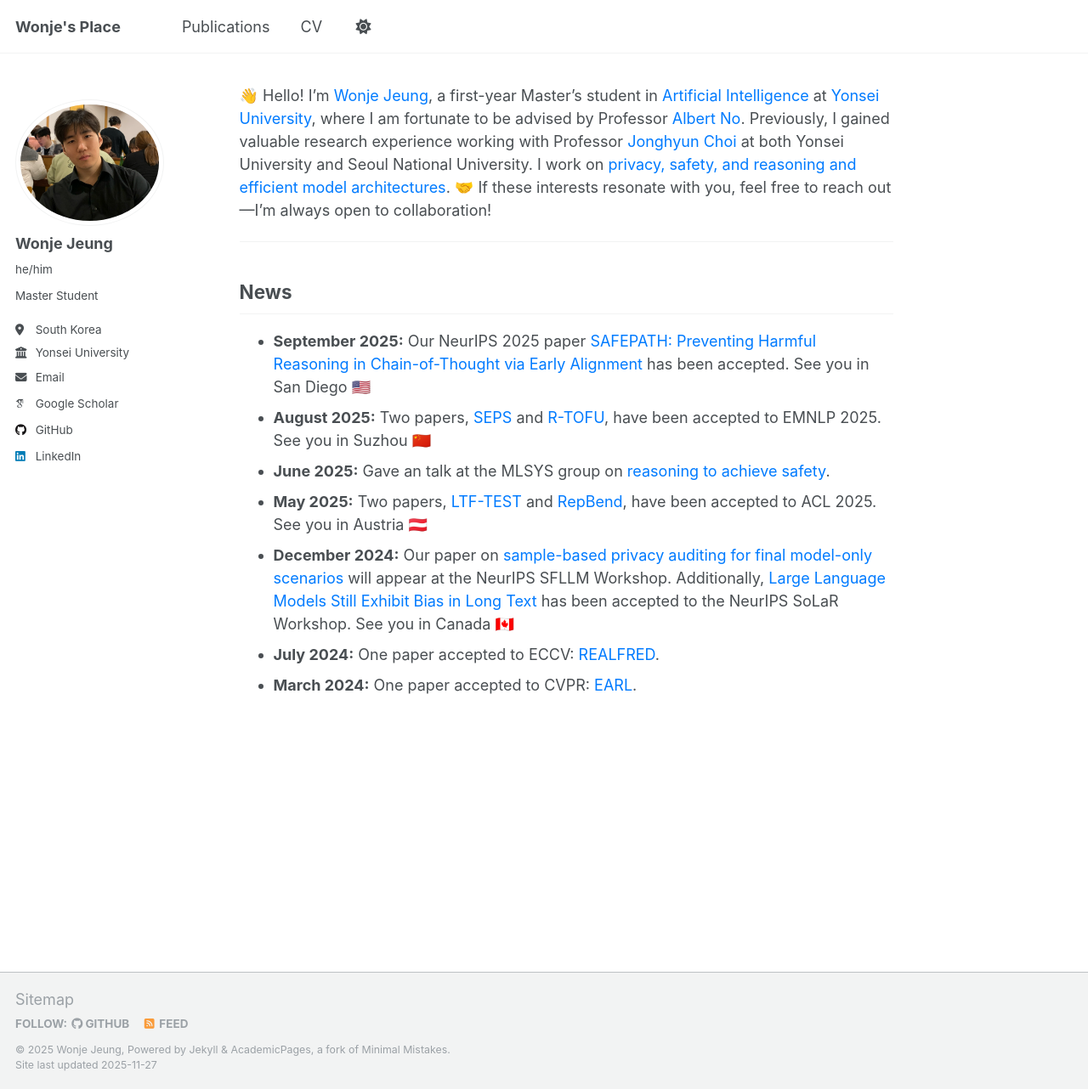
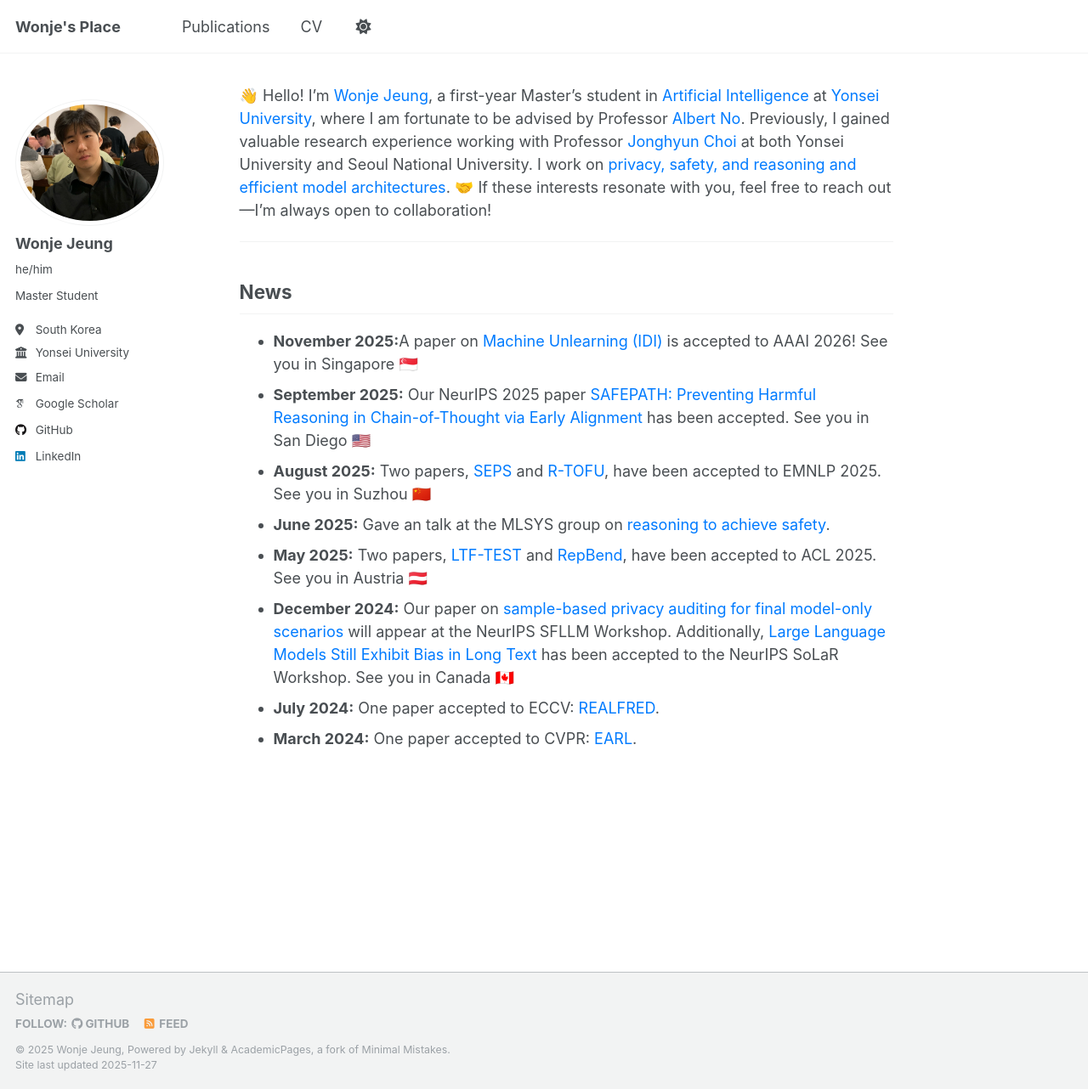
Before and after one commit to WonjeJeung/WonjeJeung.github.io, a Jekyll site: the page built from _pages/about.md, in a window 1280 px wide and 1282 px high. Shown: the whole window at 85% size. Built offline with Jekyll 4.4.1, drawn with Linux system fonts in a browser that asks for light colours; some web fonts are replaced.

Commit message:
news update

```diff
--- a/_pages/about.md
+++ b/_pages/about.md
@@ -20,6 +20,7 @@ Previously, I gained valuable research experience working with Professor <span c
 <hr>
 <h2>News</h2>
 <ul>
+  <li><b>November 2025:</b>A paper on <span class="blue-text">Machine Unlearning (IDI)</span> is accepted to AAAI 2026! See you in Singapore 🇸🇬</li>
   <li><b>September 2025:</b> Our NeurIPS 2025 paper <span class="blue-text">SAFEPATH: Preventing Harmful Reasoning in Chain-of-Thought via Early Alignment</span> has been accepted. See you in San Diego 🇺🇸</li>
   <li><b>August 2025:</b> Two papers, <span class="blue-text">SEPS</span> and <span class="blue-text">R-TOFU</span>, have been accepted to EMNLP 2025. See you in Suzhou 🇨🇳</li>
   <li><b>June 2025:</b> Gave an talk at the MLSYS group on <span class="blue-text">reasoning to achieve safety</span>.</li>
```
